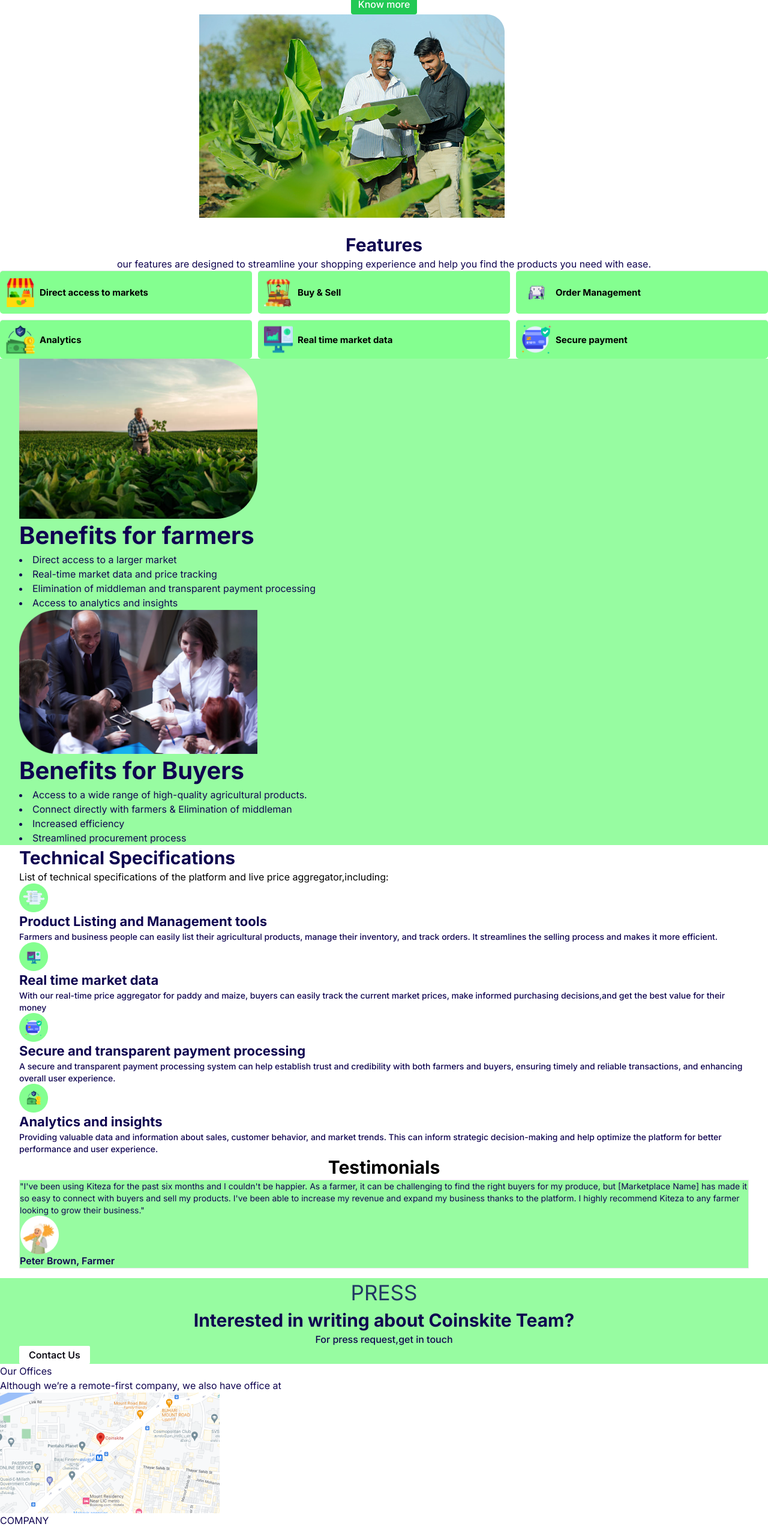
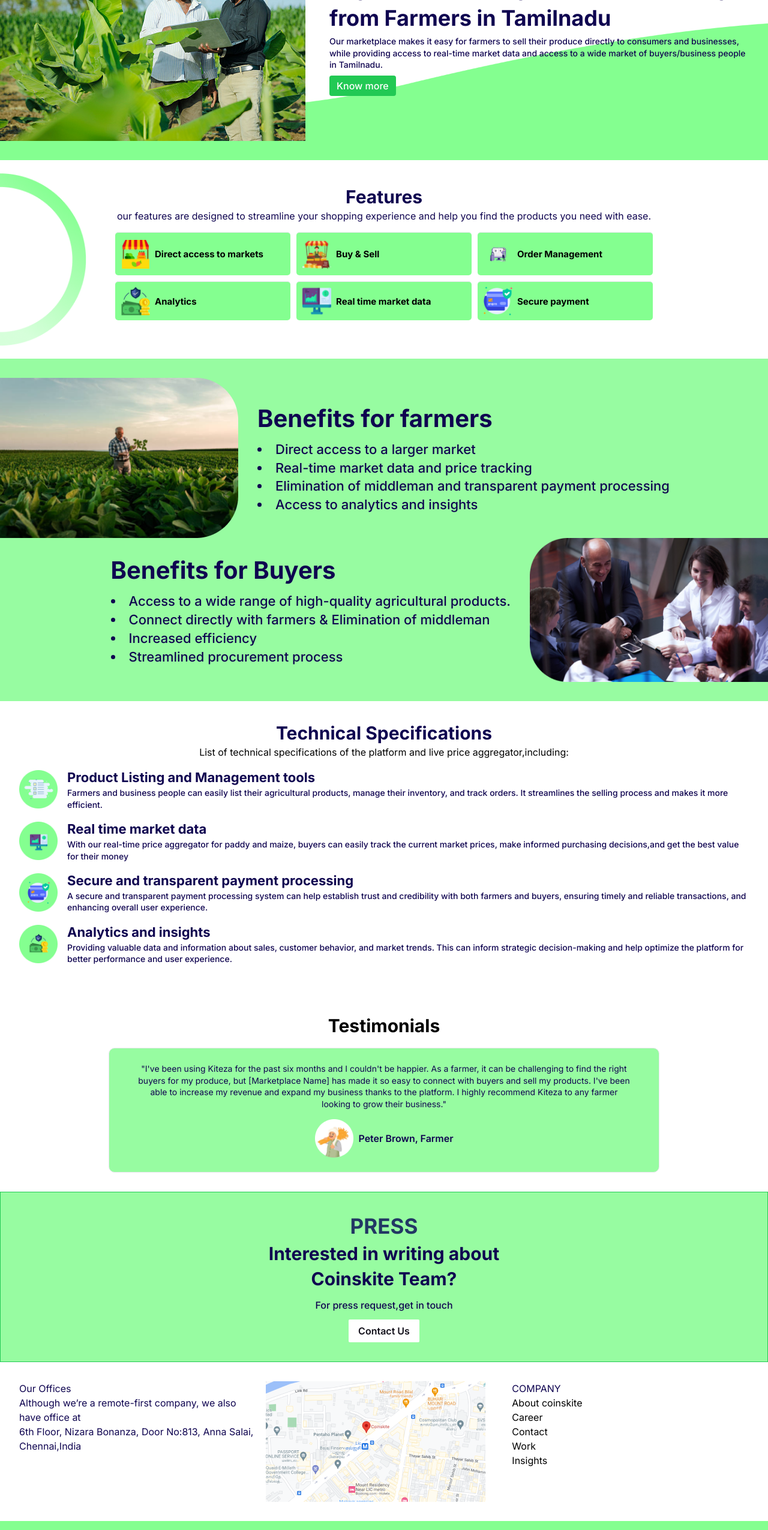
Before and after one commit to coinskite/mandee, a Next.js app: page / in a window 1280 px wide. Shown: the part 200-2751 px from the top of the page at 60% size. Built offline with nearby package versions, Linux system fonts and the light colour scheme.

Commit message:
home page styles

```diff
--- a/comps/Home/Address.js
+++ b/comps/Home/Address.js
@@ -10,37 +10,33 @@ const list = [
       "Insights",
     ]
   },
-  {
-    key: '2',
-    list: [
-      "6th Floor, Nizara Bonanza,",
-      "Door No:813, Anna Salai,",
-      "Chennai,India",
-    ]
-  }
 ]
 
 function Address() {
   return (
-    <div className="max-w-7xl mx-auto">
-      <div className="text-[] text-[#0F0450]">
+    <div className="p-6 md:p-8">
+      <div className="grid grid-cols-2 md:grid-cols-3 gap-4 max-w-7xl mx-auto">
+        <div className="text-[#0F0450]">
+          <h5 className="text-[#0F0450]">
             Our Offices
+          </h5>
+
+          <p>
+            Although we’re a remote-first
+            company, we also have office at
+          </p>
+
+          <p>
+            6th Floor, Nizara Bonanza, Door No:813, Anna Salai, Chennai,India
+          </p>
         </div>
 
-      <div className="text-[#0F0450]">
-        Although we’re a remote-first
-        company, we also have office at
-      </div>
-
-      <div>
         <img src="./img/home/address.png" alt="" className="" />
-      </div>
 
         <div>
           {
             list.map(l => (
               <div key={l.key}>
-              <div>
                 <p className="text-[#0F0450]">
                   {l.title}
                 </p>
@@ -53,9 +49,9 @@ function Address() {
                   }
                 </ul>
               </div>
-            </div>
             ))
           }
+        </div>
       </div>
     </div>
   )
--- a/comps/Home/Benefits.js
+++ b/comps/Home/Benefits.js
@@ -25,22 +25,22 @@ const list = [
 
 function Benefits() {
   return (
-    <div className="px-8 text-[#0F0450] bg-[#97FCA1]">
+    <div className="py-8 text-[#0F0450] bg-[#97FCA1]">
       <div className="max-w-7xl mx-auto">
         {
           list.map(l => (
-            <div key={l.id}>
+            <div className={`df sm:gap-4 md:gap-8 ${l.id === 2 ? "flex-row-reverse" : ""}`} key={l.id}>
               <img src={l.src} alt="" className="w-[142px] xs:w-[166px] sm:w-[227px] md:w-[290px] lg:w-[397px]" />
 
               <div>
-                <p className="text-sm xs:text-base sm:text-xl md:text-2xl lg:text-[32px] xl:text-[40px] font-bold">
+                <p className="mb-2 text-sm xs:text-base sm:text-xl md:text-2xl lg:text-[32px] xl:text-[40px] font-bold">
                   {l.title}
                 </p>
 
                 <ul className="list-disc list-inside">
                   {
                     l.para.map((p, i) => (
-                      <li key={i}>
+                      <li key={i} className="text-[5px] xs:text-[7px] sm:text-[10px] md:text-xs lg:text-base xl:text-[22px] font-medium">
                         {p}
                       </li>
                     ))
--- a/comps/Home/Features.js
+++ b/comps/Home/Features.js
@@ -33,13 +33,13 @@ const list = [
 
 function Features() {
   return (
-    <div>
-      <div className="max-w-7xl mx-auto">
+    <div className="p-6 md:pt-10 md:pb-16 relative overflow-hidden">
+      <div className=" max-w-sm md:max-w-xl lg:max-w-2xl xl:max-w-4xl mx-auto">
         <h1 className='text-sm xs:text-base sm:text-lg md:text-[22px] lg:text-[25px] xl:text-3xl font-bold text-[#0F0450] text-center'>
           Features
         </h1>
 
-        <div className='text-[4px] xs:text-[6px] sm:text-[8px] md:text-[10px] lg:text-[13px] xl:text-base text-center text-[#0F0450]'>
+        <div className='mb-4 text-[4px] xs:text-[6px] sm:text-[8px] md:text-[10px] lg:text-[13px] xl:text-base text-center text-[#0F0450]'>
           our features are designed to streamline your shopping experience and help you find the products you need with ease.
         </div>
 
@@ -50,7 +50,7 @@ function Features() {
                 key={l.key}
                 className='df px-2.5 py-2 bg-[#84FF90] border-t rounded-[5px]'
               >
-                <img src={l.src} alt="" className="w-6 sm:w-6 md:w-7 lg:w-10 xl:w-12" />
+                <img src={l.src} alt="" className="w-6 md:w-7 lg:w-10 xl:w-12" />
 
                 <p className='text-[9px] lg:text-xs xl:text-[15px] font-bold'>
                   {l.title}
@@ -60,6 +60,12 @@ function Features() {
           }
         </div>
       </div>
+
+      <img
+        className="absolute left-0 top-1/2 -translate-y-1/2 -translate-x-1/2 2xl:translate-x-0 w-28 xs:w-48 lg:w-64 xl:w-72"
+        src="./img/home/features/circle.png"
+        alt=""
+      />
     </div>
   )
 }
--- a/comps/Home/Header.js
+++ b/comps/Home/Header.js
@@ -1,7 +1,8 @@
 function Header() {
   return (
-    <div className='p-6 text-center'>
-      <div className="max-w-7xl mx-auto">
+    <div className='p-6 pl-0 md:py-8 relative'>
+      <div className="md:flex md:items-center md:flex-row-reverse md:gap-4 max-w-7xl mx-auto text-center md:text-left">
+        <div className="pl-6">
           <h1 className='text-sm xs:text-lg sm:text-[22px] lg:text-3xl xl:text-4xl text-[#0F0450] font-bold'>
             Buy and Sell Paddy and Maize Directly from Farmers in Tamilnadu
           </h1>
@@ -12,14 +13,23 @@ function Header() {
             buyers/business people in Tamilnadu.
           </p>
 
-        <button className='px-3 py-1.5 text-[10px] md:text-xs sm:text-[10px] xs:text-xs lg:text-base text-[#ffff] bg-[#22C954] font-medium rounded'>
+          <button className='mb-4 px-3 py-1.5 text-[10px] md:text-xs sm:text-[10px] xs:text-xs lg:text-base text-[#ffff] bg-[#22C954] font-medium rounded'>
             Know more
           </button>
+        </div>
 
-        <div className='w-1/2 mx-auto'>
-          <img src="./img/home/header.png" alt="" className="w-[192px] xs:w-[236] sm:w-[323px] md:w-[281px] lg:w-[371px] xl:w-[509px]" />
+        <img
+          className="w-[192px] xs:w-[236] sm:w-[323px] md:w-[281px] lg:w-[371px] xl:w-[509px]"
+          src="./img/home/header.png"
+          alt=""
+        />
       </div>
-      </div>
+
+      <img
+        className="absolute inset-x-0 bottom-0 -z-[1]"
+        src="./img/home/header-wave.png"
+        alt=""
+      />
     </div>
   )
 }
--- a/comps/Home/Press.js
+++ b/comps/Home/Press.js
@@ -1,22 +1,22 @@
 
 function Press() {
   return (
-    <div className="px-8 mt-4 bg-[#97FCA1]">
+    <div className="p-6 md:p-8 bg-[#97FCA1] border border-[#22C954]">
       <div className="max-w-7xl mx-auto">
-        <p className="text-base sm:text[22px] md:text-[25px] lg:text-[35px] text-center font-normal text-[#223764]">
+        <p className="text-base sm:text[22px] md:text-[25px] lg:text-[35px] text-center font-medium sm:font-semibold lg:font-bold text-[#223764]">
           PRESS
         </p>
 
         <p className="text-xs xs:text-sm sm:text-lg md:text-[22px] lg:text-[25px] xl:text-3xl text-[#0F0450] text-center font-bold">
-          Interested in writing about
+          Interested in writing about <br />
           Coinskite Team?
         </p>
 
-        <p className="text-xs sm:text-sm lg:text-base font-medium text-center text-[#0F0450]">
+        <p className="my-2 lg:my-3 text-xs sm:text-sm lg:text-base font-medium text-center text-[#0F0450]">
           For press request,get in touch
         </p>
 
-        <button className="text-xs sm:text-sm lg:text-base  text-[#13111B] font-semibold bg-white rounded-sm hover:bg-white">
+        <button className="block mx-auto md:py-2 md:px-4 text-xs sm:text-sm lg:text-base font-semibold text-[#13111B] bg-white rounded-sm">
           Contact Us
         </button>
       </div>
--- a/comps/Home/Technical.js
+++ b/comps/Home/Technical.js
@@ -28,24 +28,23 @@ const list = [
 
 function Technical() {
   return (
-    <div className="px-8">
+    <div className="p-6 md:p-8">
       <div className="max-w-7xl mx-auto">
-        <p className="text-xs xs:text-base sm:text-lg md:text-[22px] lg:text-[26px] xl:text-3xl text-[#0F0450] font-bold">
+        <div className="text-xs xs:text-base sm:text-lg md:text-[22px] lg:text-[26px] xl:text-3xl text-[#0F0450] font-bold text-center">
           Technical Specifications
-        </p>
+        </div>
 
-        <div className="text-6px] xs:text-[8px] sm:text-[10px] md:text-xs lg:text-sm xl:text-base font-normal">
+        <div className="mb-4 text-[6px] xs:text-[8px] sm:text-[10px] md:text-xs lg:text-sm xl:text-base text-center">
           List of technical specifications of the platform and live price aggregator,including:
         </div>
 
-        <div>
         {
           list.map(l => (
-              <div key={l.key}>
+            <div className="df lg:gap-4 mb-4" key={l.key}>
               <img
                 src={l.src}
                 alt=""
-                  className="w-8 xs:w-4 sm:w-4.5 md:w-8 lg:w-10 xl:w-12"
+                className="w-8 md:w-10 lg:w-12 xl:w-16"
               />
 
               <div>
@@ -62,7 +61,6 @@ function Technical() {
         }
       </div>
     </div>
-    </div>
   )
 }
 
--- a/comps/Home/Testimonial.js
+++ b/comps/Home/Testimonial.js
@@ -1,18 +1,21 @@
 
 function Testimonial() {
   return (
-    <div className="px-8">
+    <div className="p-6 md:p-8">
       <div className="max-w-7xl mx-auto">
-        <div className="text-xs xs:text-base sm:text-lg md:text-xl lg:text-[26px] xl:text-3xl text-center font-bold">
+        <div className="mb-4 text-xs xs:text-base sm:text-lg md:text-xl lg:text-[26px] xl:text-3xl text-center font-bold">
           Testimonials
         </div>
 
-        <div className='border bg-[#97FCA1]'>
-          <div className="text-[4px] xs:text-[5px] sm:text-[6px] md:text-[8px] lg:text-xs xl:text-sm font-normal text-[#0F0450]">
-            "I've been using Kiteza for the past six months and I couldn't be happier. As a farmer, it can be challenging to find the right buyers for my produce, but [Marketplace Name] has made it so easy to connect with buyers and sell my products. I've been able to increase my revenue and expand my business thanks to the platform. I highly recommend Kiteza to any farmer looking to grow their business."
+        <div className='w-fit mx-auto py-4 sm:py-6 px-8 sm:px-12 border bg-[#97FCA1] rounded-[10px]'>
+          <div className="mb-4 text-[4px] xs:text-[5px] sm:text-[6px] md:text-[8px] lg:text-xs xl:text-sm font-normal text-[#0F0450] text-center">
+            "I've been using Kiteza for the past six months and I couldn't be happier. As a farmer, it can be challenging to find the right <br />
+            buyers for my produce, but [Marketplace Name] has made it so easy to connect with buyers and sell my products. I've been <br />
+            able to increase my revenue and expand my business thanks to the platform. I highly recommend Kiteza to any farmer <br />
+            looking to grow their business."
           </div>
 
-          <div>
+          <div className="dc">
             <img src="./img/home/farmer.png" alt="" className="w-[17px] xs:w-[20px] sm:w-[31px] md:w-[34px] lg:w-[65px] " />
 
             <p className="text-[8px] xs:text-[10px] sm:text-xs lg:text-base text-[#0F0450] font-semibold">
```
Lines whose indentation alone changed are shown as unchanged.
